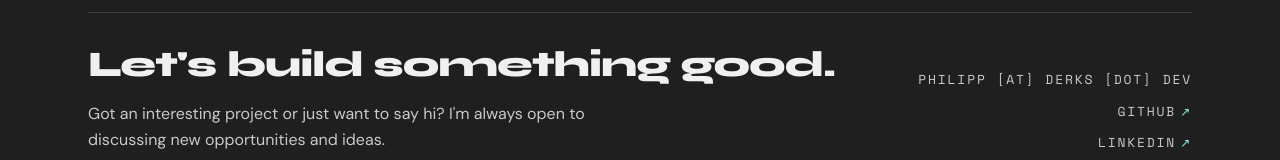
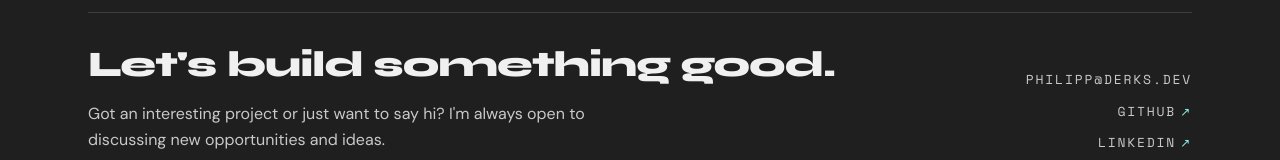
Before and after one commit to philderks/portfolio, a Next.js app: page / in a window 1280 px wide. Shown: the part 2246-2406 px from the top of the page. Built offline with nearby package versions, Linux system fonts and the light colour scheme.

Commit message:
Refactor ObfuscatedEmailLink

```diff
--- a/src/components/ObfuscatedEmailLink.tsx
+++ b/src/components/ObfuscatedEmailLink.tsx
@@ -6,8 +6,8 @@ type Props = {
   className?: string;
   ariaLabel?: string;
   children?: React.ReactNode;
-  /** Default is a copy-friendly obfuscated label like "name [at] domain [dot] tld". */
-  obfuscatedLabel?: string;
+  /** Visible label text. Defaults to the normal-looking email address. */
+  label?: string;
 };
 
 function decodeAscii(codes: readonly number[]) {
@@ -22,7 +22,7 @@ export function ObfuscatedEmailLink({
   className,
   ariaLabel = "Send email",
   children,
-  obfuscatedLabel = "philipp [at] derks [dot] dev",
+  label = "philipp@derks.dev",
 }: Props) {
   const handleClick = React.useCallback(
     (e: React.MouseEvent<HTMLAnchorElement>) => {
@@ -35,7 +35,7 @@ export function ObfuscatedEmailLink({
 
   return (
     <a href="#email" onClick={handleClick} aria-label={ariaLabel} className={className}>
-      {children ?? obfuscatedLabel}
+      {children ?? label}
     </a>
   );
 }
```
